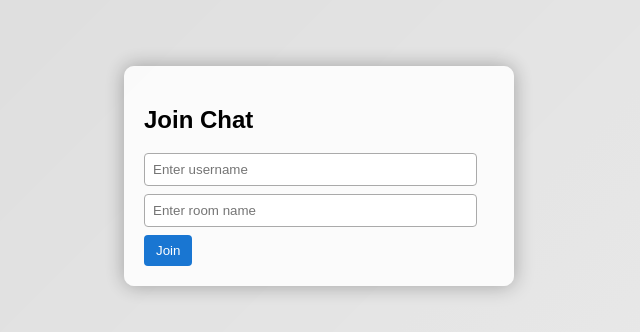
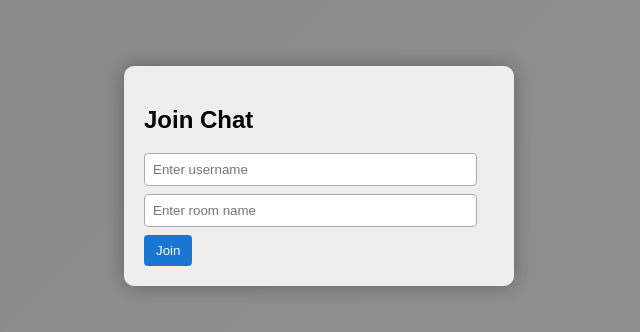
Before and after one commit to kuruvasaikiran13/Live_Chat_App, a website: page index.html in a window 1280 px wide. Shown: the part 224-556 px from the top of the page, without its empty margins (321-961 px from the left). Drawn offline with nearby package versions, Linux system fonts and the light colour scheme; the site is published under a folder, as on GitHub Pages, so addresses that start at the root find nothing; no server answers.

Commit message:
Fix background image URL in style.css

```diff
--- a/style.css
+++ b/style.css
@@ -3,7 +3,7 @@ body {
   margin: 0;
   font-family: Arial, sans-serif;
   height: 100vh;
-  background: url('/img/bg.png') no-repeat center center fixed;
+  background: url('img/bg.png') no-repeat center center fixed;
   background-size: cover;
   display: flex;
   justify-content: center;
```
